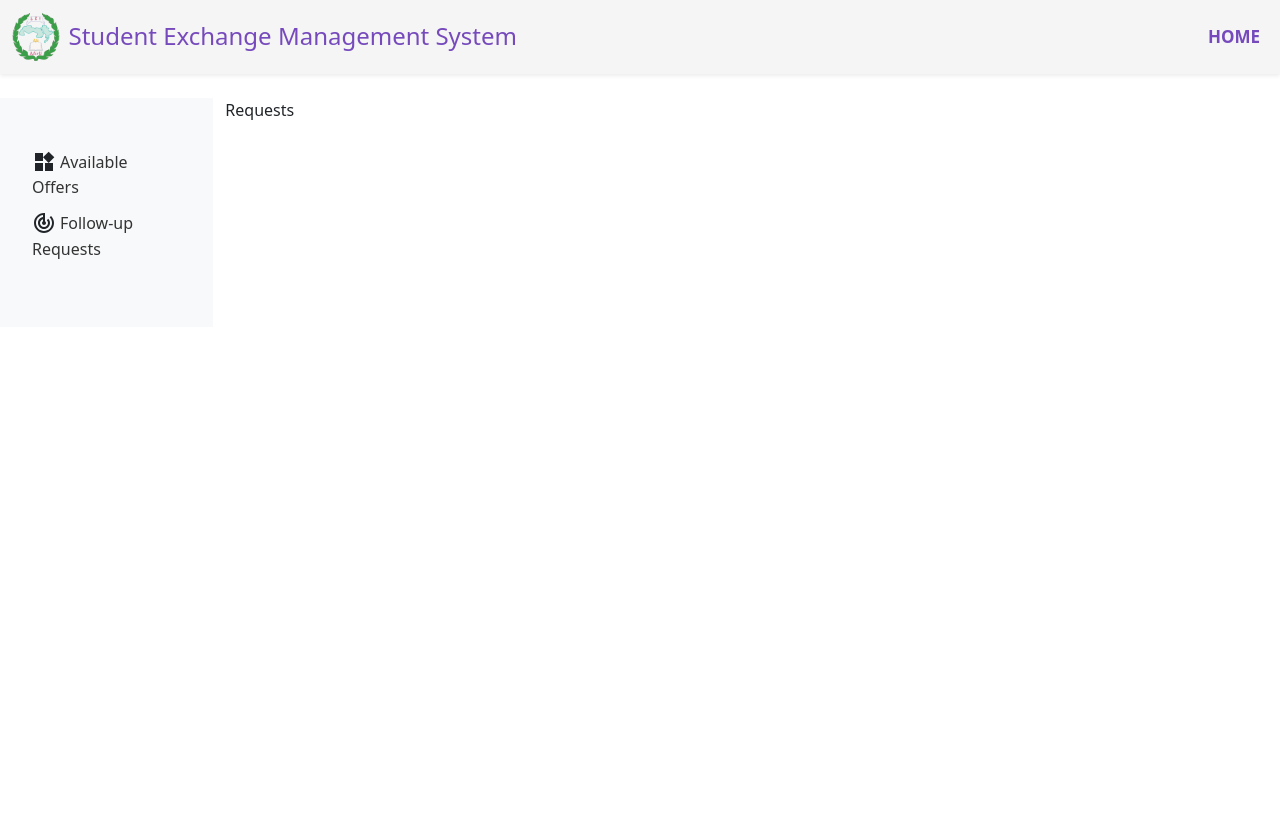
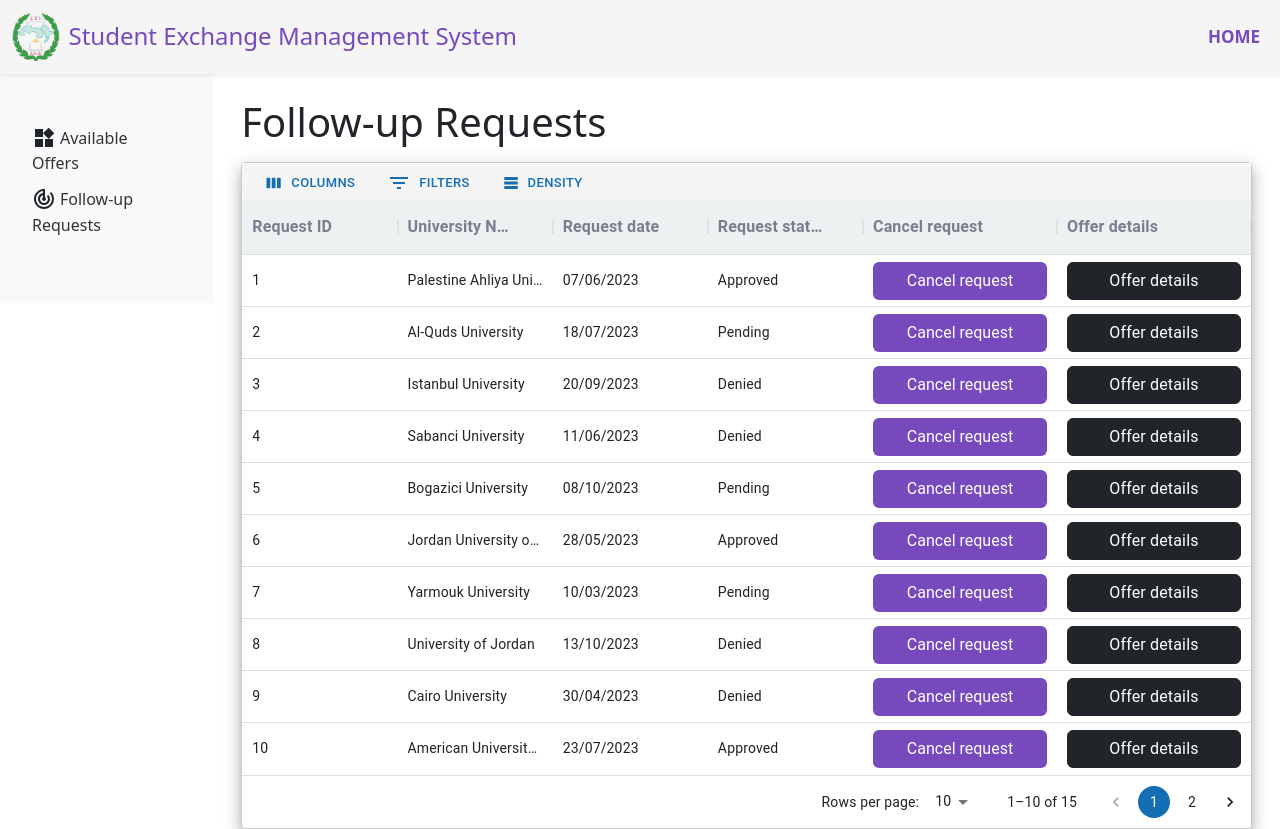
Before and after one commit to Mohammad-Abohasan/DEVELOPING-A-STUDENT-EXCHANGE-MANAGEMENT-SYSTEM, a React (Create React App) app in the folder FrontEnd/: page /requests in a window 1280 px wide. Before the commit the page ends 800 px from the top, so only its background shows below. Built offline with nearby package versions, Linux system fonts and the light colour scheme.

Commit message:
Requests UI

```diff
--- a/FrontEnd/src/login/Login.jsx
+++ b/FrontEnd/src/login/Login.jsx
@@ -88,7 +88,7 @@ const Login = () => {
                   onChange={handleInputChange}
                 />
               </FormControl>
-              <Button sx={{ mt: 1 }} onClick={onSubmit}>
+              <Button style={{ backgroundColor: "#764abc", color: "white" }} sx={{ mt: 1 }} onClick={onSubmit}>
                 Log in
               </Button>
             </Sheet>
--- a/FrontEnd/src/student/components/Offers.jsx
+++ b/FrontEnd/src/student/components/Offers.jsx
@@ -319,7 +319,7 @@ const Offers = () => {
             <Sidebar />
           </div>
           <div className="col-10">
-            <h2 className="title-table pt-4 pb-2 px-3"> Available Offers</h2>
+            <h2 className="title-table pt-4 pb-2 px-3">Available Offers</h2>
             <div className="px-3" style={{ height: 400, width: "100%" }}>
               <DataGrid
                 disableRowSelectionOnClick={true}
--- a/FrontEnd/src/student/components/Requests.jsx
+++ b/FrontEnd/src/student/components/Requests.jsx
@@ -1,22 +1,295 @@
-import Sidebar from "./Sidebar"
-import Navbar from "./Navbar"
+import {
+  DataGrid,
+  GridPagination,
+  GridToolbarColumnsButton,
+  GridToolbarContainer,
+  GridToolbarDensitySelector,
+  GridToolbarFilterButton,
+  gridPageCountSelector,
+  useGridApiContext,
+  useGridSelector
+} from "@mui/x-data-grid";
+import { format } from "date-fns";
+import OfferDetails from "./OfferDetails";
+import MuiPagination from '@mui/material/Pagination';
+import Swal from "sweetalert2";
+import { Link } from "react-router-dom";
+import Navbar from "./Navbar";
+import Sidebar from "./Sidebar";
+import { ThemeProvider, createTheme } from "@mui/material";
+
+const columns = [
+  {
+    field: "id",
+    headerName: "Request ID",
+    width: 50,
+    flex: 0.4
+  },
+  {
+    field: "university_name",
+    headerName: "University Name",
+    width: 200,
+    flex: 0.4
+  },
+  {
+    field: "request_date",
+    headerName: "Request date",
+    width: 115,
+    valueFormatter: (params) => format(new Date(params.value), "dd/MM/yyyy"),
+    flex: 0.4
+  },
+  {
+    field: "request_status",
+    headerName: "Request status",
+    width: 200,
+    flex: 0.4
+  },
+  {
+    field: "cancel_request",
+    headerName: "Cancel request",
+    renderCell: () => <button className="btn btn-bg" style={{ backgroundColor: "#764abc", color: "white", width: "100%" }}>Cancel request</button>,
+    sortable: false,
+    flex: 0.5,
+  },
+  {
+    field: "offer_details",
+    headerName: "Offer details",
+    renderCell: (params) => (
+      <Link to={`/offers/${params.id}`} className="btn btn-dark btn-bg" style={{ width: "100%" }}>
+        Offer details
+      </Link>
+    ),
+    sortable: false,
+    flex: 0.5
+  }
+];
+
+const rows = [
+  {
+    id: 1,
+    university_name: "Palestine Ahliya University",
+    request_date: '2023-06-07',
+    request_status: 'Approved'
+  },
+  {
+    id: 2,
+    university_name: "Al-Quds University",
+    request_date: '2023-07-18',
+    request_status: 'Pending'
+  },
+  {
+    id: 3,
+    university_name: "Istanbul University",
+    offer_date: "2023-05-20",
+    request_date: '2023-09-20',
+    request_status: 'Denied'
+  },
+  {
+    id: 4,
+    university_name: "Sabanci University",
+    request_date: '2023-06-11',
+    request_status: 'Denied'
+  },
+  {
+    id: 5,
+    university_name: "Bogazici University",
+    request_date: '2023-10-08',
+    request_status: 'Pending'
+  },
+  {
+    id: 6,
+    university_name: "Jordan University of Science and Technology",
+    request_date: '2023-05-28', request_status: 'Approved'
+  },
+  {
+    id: 7,
+    university_name: "Yarmouk University",
+    request_date: '2023-03-10',
+    request_status: 'Pending'
+  },
+  {
+    id: 8,
+    university_name: "University of Jordan",
+    request_date: '2023-10-13',
+    request_status: 'Denied'
+  },
+  {
+    id: 9,
+    university_name: "Cairo University",
+    request_date: '2023-04-30',
+    request_status: 'Denied'
+  },
+  {
+    id: 10,
+    university_name: "American University in Cairo",
+    request_date: '2023-07-23',
+    request_status: 'Approved'
+  },
+  {
+    id: 11,
+    university_name: "Alexandria University",
+    request_date: '2023-08-05',
+    request_status: 'Pending'
+  },
+  {
+    id: 12,
+    university_name: "Al-Mustansiriyah University",
+    request_date: '2023-09-05',
+    request_status: 'Denied'
+  },
+  {
+    id: 13,
+    university_name: "University of Baghdad",
+    request_date: '2023-06-18',
+    request_status: 'Pending'
+  },
+  {
+    id: 14,
+    university_name: "University of Basrah",
+    request_date: '2023-05-25',
+    request_status: 'Approved'
+  },
+  {
+    id: 15,
+    university_name: "An-Najah National University",
+    request_date: '2023-07-12',
+    request_status: 'Denied'
+  },
+];
+
+const theme = createTheme({
+  palette: {
+    primary: {
+      main: '#146eb4',
+    },
+  },
+});
 
 const Requests = () => {
+  const handleCellClick = (params, event) => {
+    if (params.field === "cancel_request") {
+      Swal.fire({
+        title: `Confirm canceling the request for ${params.row.university_name} offer?`,
+        icon: 'warning',
+        showCancelButton: true,
+        confirmButtonText: 'Cancel Request!',
+        cancelButtonText: 'No, Keep Request',
+      }).then((result) => {
+        if (result.isConfirmed) {
+          Swal.fire({
+            title: 'Request canceled successfully!',
+            icon: 'success',
+            toast: true,
+            position: 'bottom-end',
+            showConfirmButton: false,
+            timer: 3000
+          });
+        }
+      });
+    } else if (params.field === "details") {
+      <OfferDetails />;
+    }
+  };
+
+  function CustomToolbar() {
+    return (
+      <GridToolbarContainer style={{ backgroundColor: 'whitesmoke' }}>
+        <GridToolbarColumnsButton style={{ color: '#146eb4' }} />
+        <GridToolbarFilterButton style={{ color: '#146eb4' }} />
+        <GridToolbarDensitySelector style={{ color: '#146eb4' }} />
+        {/* <GridToolbarExport style={{ color: '#146eb4' }} /> */}
+      </GridToolbarContainer>
+    );
+  }
+
+  function Pagination({ page, onPageChange, className }) {
+    const apiRef = useGridApiContext();
+    const pageCount = useGridSelector(apiRef, gridPageCountSelector);
+
+    return (
+      <ThemeProvider theme={theme}>
+        <MuiPagination
+          color="primary"
+          className={className}
+          count={pageCount}
+          page={page + 1}
+          onChange={(event, newPage) => {
+            onPageChange(event, newPage - 1);
+          }}
+        />
+      </ThemeProvider>
+    )
+  }
+
+  function CustomPagination(props) {
+    return <GridPagination ActionsComponent={Pagination} {...props} />;
+  }
+
   return (
     <>
       <Navbar />
-      <div className="container-fluid py-3 pt-4">
-        <div className="row">
-          <div className="col-2 sidebar">
+      <div className="container-fluid py-3 pt-0">
+        <div className="row flex">
+          <div className="col-2 sidebar sidebar-mystyle">
             <Sidebar />
           </div>
           <div className="col-10">
-            <div>Requests</div>
+            <h2 className="title-table pt-4 pb-2 px-3">Follow-up Requests</h2>
+            <div className="px-3" style={{ height: 400, width: "100%" }}>
+              <DataGrid
+                disableRowSelectionOnClick={true}
+                sx={{
+                  boxShadow: 10,
+                  border: 1,
+                  borderColor: '#cacaca',
+                  '& .MuiDataGrid-toolbarContainer': {
+                    backgroundColor: '#fff',
+                    display: 'flex',
+                    alignItems: 'center',
+                    '& > *': {
+                      marginLeft: theme.spacing(2),
+                    },
+                  },
+                  '& .MuiDataGrid-columnHeaderTitle': {
+                    fontWeight: 'bold',
+                    fontSize: '16px',
+                  },
+                  '& .MuiDataGrid-columnHeader': {
+                    backgroundColor: '#ecf1f1',
+                    color: '#7A7E8D',
+                    '&:hover': {
+                      backgroundColor: '#E1E1E1',
+                    }
+                  },
+                  '& .MuiDataGrid-columnHeader:focus-within, .MuiDataGrid-cell:focus-within': {
+                    outline: "none !important",
+                  },
+                  '& p': {
+                    marginBottom: "0"
+                  }
+                }}
+                autoHeight
+                disableColumnMenu={true}
+                onCellClick={handleCellClick}
+                rows={rows}
+                columns={columns}
+                initialState={{
+                  pagination: {
+                    paginationModel: { pageSize: 10 },
+                  },
+                }}
+                pageSizeOptions={[5, 10, 15, 20, 25]}
+                slots={{
+                  toolbar: CustomToolbar,
+                  pagination: CustomPagination
+                }}
+              />
+            </div>
           </div>
         </div>
       </div>
     </>
-  )
-}
+  );
+};
 
-export default Requests
+export default Requests;
```
